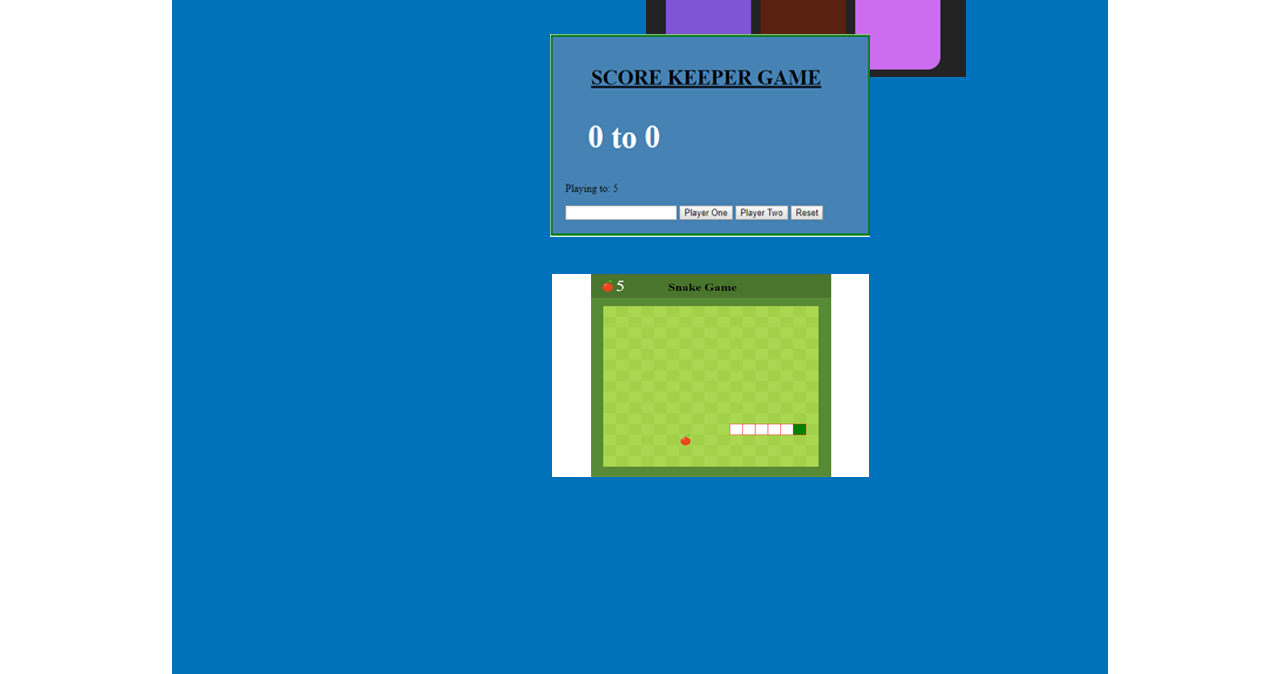
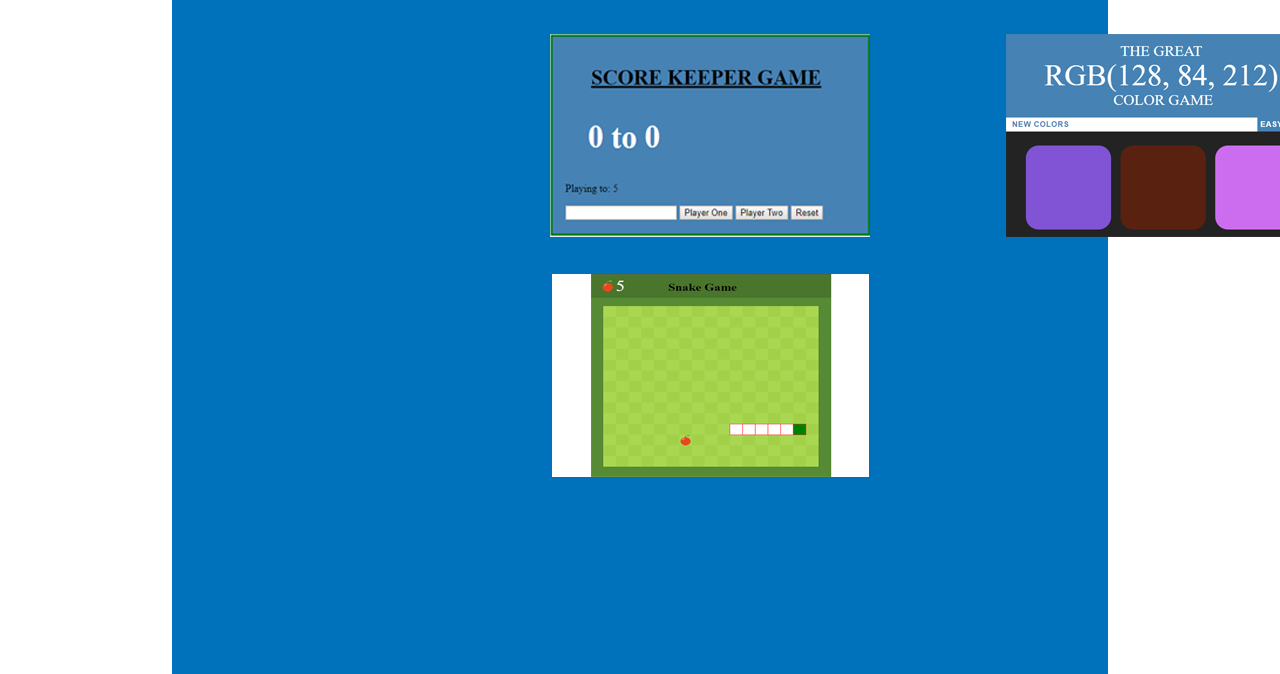
Before and after one commit to n1sam1Media/portfolio, a plain HTML site: page index.html in a window 1280 px wide. Shown: the part 1535-2209 px from the top of the page. Drawn offline with nearby package versions, Linux system fonts and the light colour scheme.

Commit message:
placed the element id named #p2

```diff
--- a/style.css
+++ b/style.css
@@ -78,11 +78,16 @@ li {
   top: 160px;
 }
 
+#p2 {
+  position: relative;
+  left: 360px;
+  top: 160px;
+}
+
 #p3 {
   position: relative;
   left: 227px;
   top:400px;
-
 }
 
 #contact {
```
